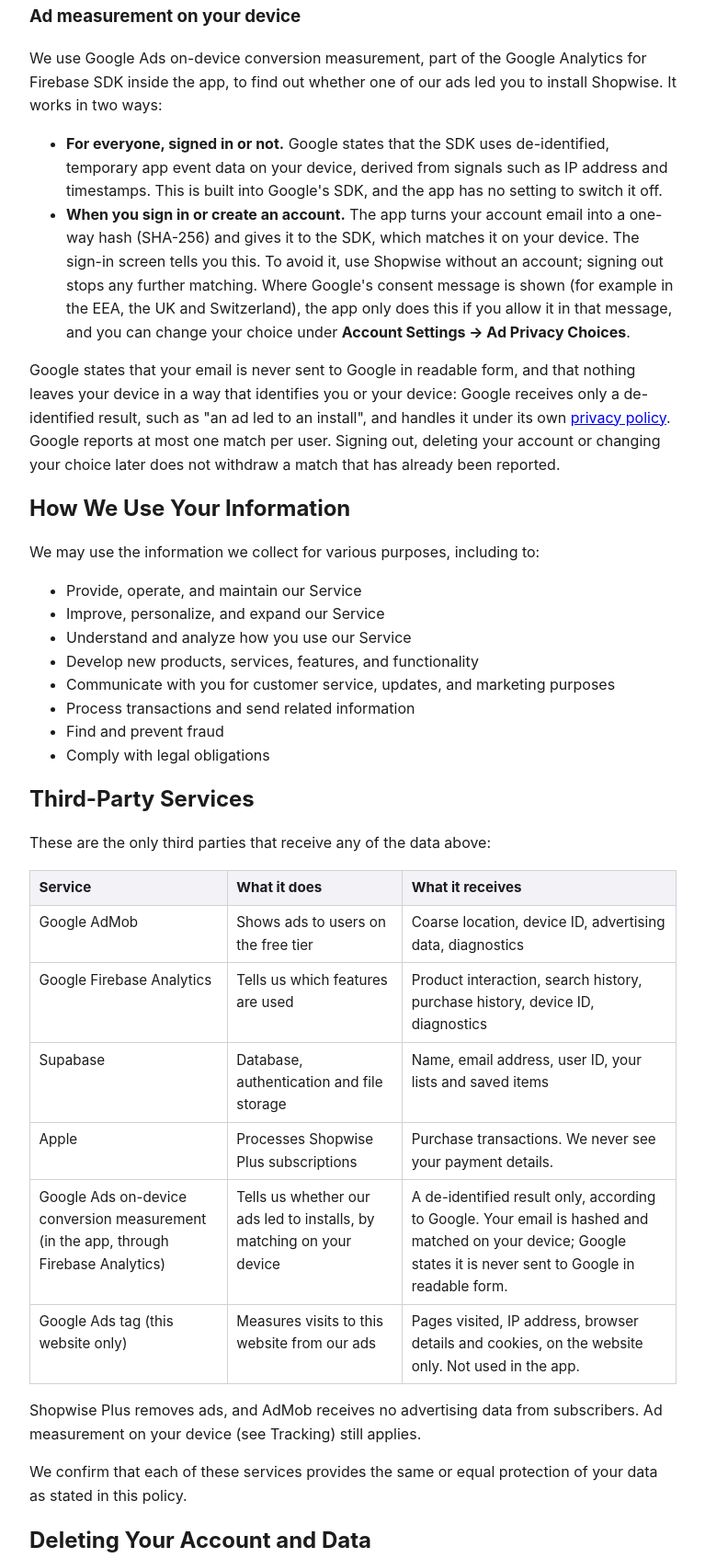
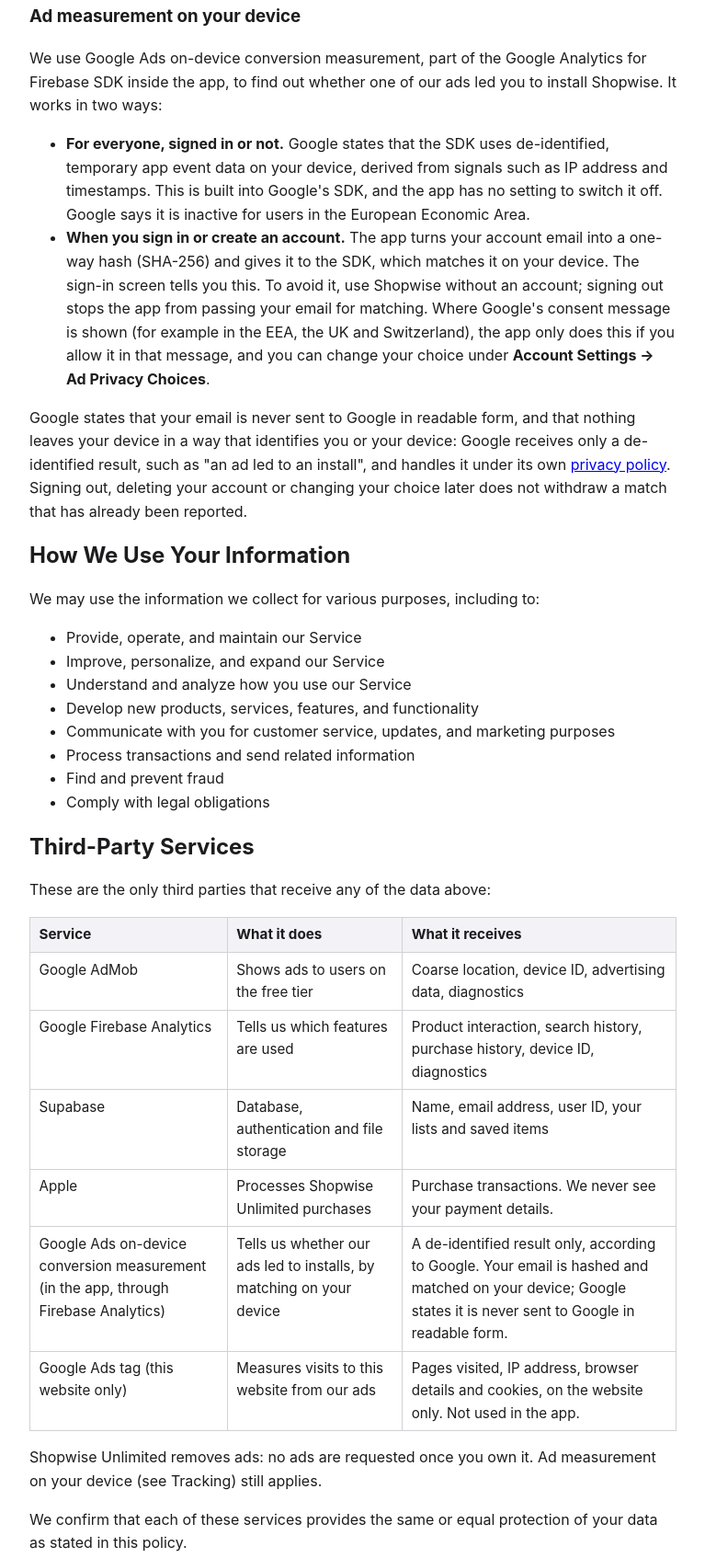
Before and after one commit to EillotBappo/shopwise-legal, a plain HTML site: page privacy.html in a window 1280 px wide. Shown: the part 1444-3138 px from the top of the page at 92% size, without its empty margins (256-1023 px from the left). Drawn offline with Linux system fonts and the light colour scheme.

Commit message:
Privacy: EEA note for event-data measurement, exact opt-out wording, Shopwise Unlimited name
Co-Authored-By: Claude Opus 5.5 <noreply@anthropic.com>

```diff
--- a/privacy.html
+++ b/privacy.html
@@ -39,7 +39,7 @@ exactly, the App Privacy answers filed in App Store Connect and the
     <tr><td>Product interaction</td><td>Advertising and analytics — which deals and leaflets are opened</td><td>Yes</td></tr>
     <tr><td>Advertising data</td><td>Advertising — which ads were shown, and whether one of our ads led to your install</td><td>Yes</td></tr>
     <tr><td>Search history</td><td>Analytics — what people search for in the app</td><td>Yes</td></tr>
-    <tr><td>Purchase history</td><td>Analytics — Shopwise Plus subscription events</td><td>Yes</td></tr>
+    <tr><td>Purchase history</td><td>Analytics — Shopwise Unlimited purchase events</td><td>Yes</td></tr>
     <tr><td>Crash data</td><td>Analytics — diagnosing crashes</td><td>No</td></tr>
     <tr><td>Performance data</td><td>Advertising and analytics</td><td>No</td></tr>
     <tr><td>Other diagnostic data</td><td>Advertising and analytics</td><td>No</td></tr>
@@ -61,11 +61,13 @@ led you to install Shopwise. It works in two ways:</p>
   <li><strong>For everyone, signed in or not.</strong> Google states that the
   SDK uses de-identified, temporary app event data on your device, derived from
   signals such as IP address and timestamps. This is built into Google's SDK,
-  and the app has no setting to switch it off.</li>
+  and the app has no setting to switch it off. Google says it is inactive for
+  users in the European Economic Area.</li>
   <li><strong>When you sign in or create an account.</strong> The app turns
   your account email into a one-way hash (SHA-256) and gives it to the SDK,
   which matches it on your device. The sign-in screen tells you this. To avoid
-  it, use Shopwise without an account; signing out stops any further matching.
+  it, use Shopwise without an account; signing out stops the app from passing
+  your email for matching.
   Where Google's consent message is shown (for example in the EEA, the UK and
   Switzerland), the app only does this if you allow it in that message, and you
   can change your choice under <strong>Account Settings → Ad Privacy
@@ -75,8 +77,7 @@ led you to install Shopwise. It works in two ways:</p>
 that nothing leaves your device in a way that identifies you or your device:
 Google receives only a de-identified result, such as &quot;an ad led to an
 install&quot;, and handles it under its own
-<a href="https://policies.google.com/privacy">privacy policy</a>. Google reports
-at most one match per user. Signing out, deleting your account or changing your
+<a href="https://policies.google.com/privacy">privacy policy</a>. Signing out, deleting your account or changing your
 choice later does not withdraw a match that has already been reported.</p>
 
 
@@ -102,13 +103,12 @@ choice later does not withdraw a match that has already been reported.</p>
     <tr><td>Google AdMob</td><td>Shows ads to users on the free tier</td><td>Coarse location, device ID, advertising data, diagnostics</td></tr>
     <tr><td>Google Firebase Analytics</td><td>Tells us which features are used</td><td>Product interaction, search history, purchase history, device ID, diagnostics</td></tr>
     <tr><td>Supabase</td><td>Database, authentication and file storage</td><td>Name, email address, user ID, your lists and saved items</td></tr>
-    <tr><td>Apple</td><td>Processes Shopwise Plus subscriptions</td><td>Purchase transactions. We never see your payment details.</td></tr>
+    <tr><td>Apple</td><td>Processes Shopwise Unlimited purchases</td><td>Purchase transactions. We never see your payment details.</td></tr>
     <tr><td>Google Ads on-device conversion measurement (in the app, through Firebase Analytics)</td><td>Tells us whether our ads led to installs, by matching on your device</td><td>A de-identified result only, according to Google. Your email is hashed and matched on your device; Google states it is never sent to Google in readable form.</td></tr>
     <tr><td>Google Ads tag (this website only)</td><td>Measures visits to this website from our ads</td><td>Pages visited, IP address, browser details and cookies, on the website only. Not used in the app.</td></tr>
   </tbody>
 </table>
-<p>Shopwise Plus removes ads, and AdMob receives no advertising data from
-subscribers. Ad measurement on your device (see Tracking) still applies.</p>
+<p>Shopwise Unlimited removes ads: no ads are requested once you own it. Ad measurement on your device (see Tracking) still applies.</p>
 <p>We confirm that each of these services provides the same or equal protection
 of your data as stated in this policy.</p>
 
```
